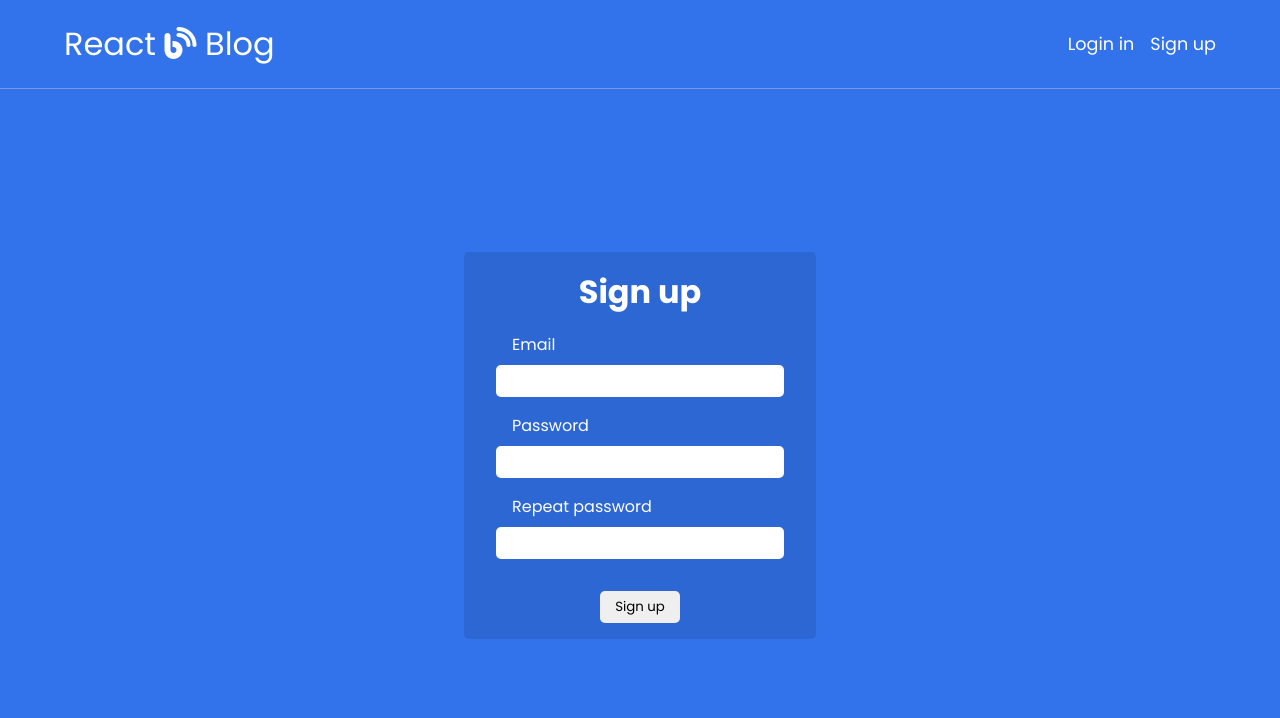
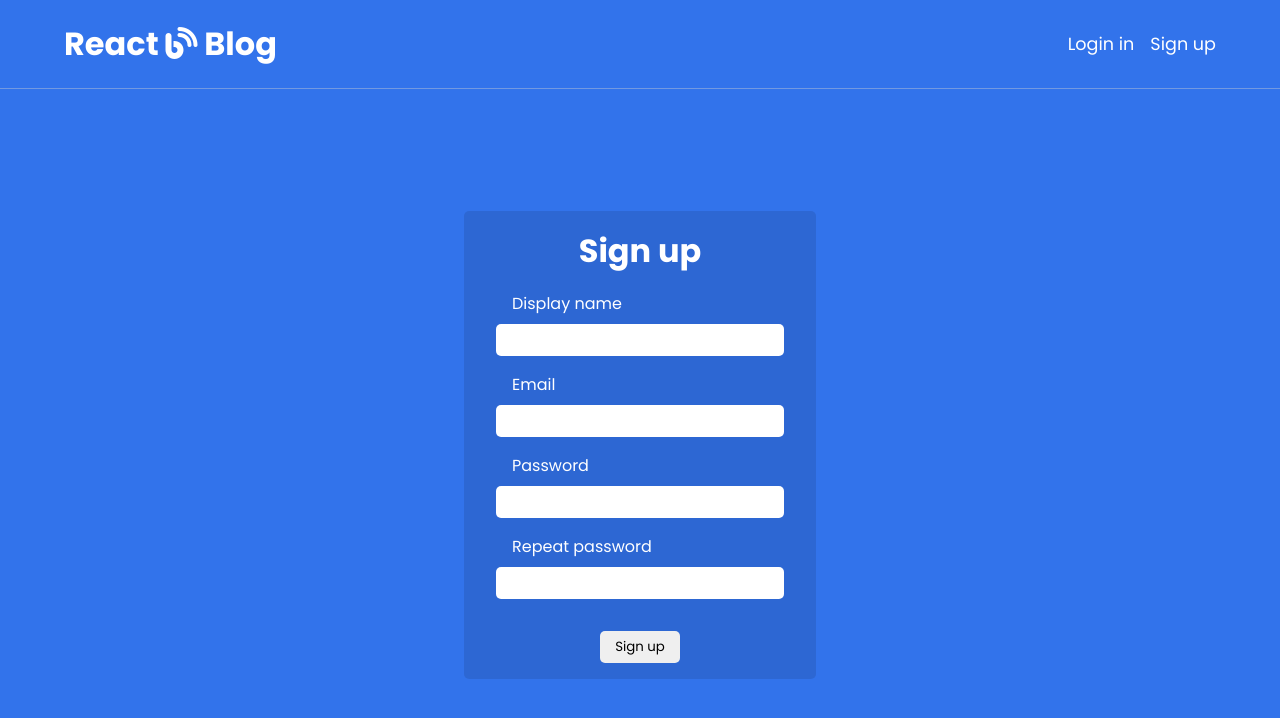
Before and after one commit to Lauritsen1/react-blog, a React (Create React App) app: page /signup in a window 1280 px wide. Shown: the top 718 px of the page. Built offline with nearby package versions, Linux system fonts and the light colour scheme; no server answers.

Commit message:
add display name to signup form

```diff
--- a/src/auth.js
+++ b/src/auth.js
@@ -12,8 +12,17 @@ const AuthProvider = ({ children }) => {
     const [currentUser, setCurrentUser] = useState();
     const [loading, setLoading] = useState(true);
 
-    function signup(email, password) {
-        return auth.createUserWithEmailAndPassword(email, password);
+    function signup(email, password, displayName) {
+        return auth.createUserWithEmailAndPassword(email, password)
+            .then((userCredential) => {
+
+                var user = userCredential.user;
+
+                user.updateProfile({
+                    displayName: displayName
+                  });
+
+            });
     }
 
     function login(email, password) {
@@ -27,12 +36,12 @@ const AuthProvider = ({ children }) => {
     useEffect(() => {
 
         const unsubscribe = auth.onAuthStateChanged(user => {
-          setCurrentUser(user);
-          setLoading(false);
+            setCurrentUser(user);
+            setLoading(false);
         })
 
         return unsubscribe
-      }, [])
+    }, [])
 
     const value = {
         currentUser,
--- a/src/components/header/header.scss
+++ b/src/components/header/header.scss
@@ -12,7 +12,7 @@ $header-height: 5.5rem;
     border-bottom: 1px solid rgba(lightgray, 0.4);
 
     h1 {
-        font-weight: normal;
+        font-weight: bold;
 
         a {
             color: $heading-color;
--- a/src/components/signup/signup.jsx
+++ b/src/components/signup/signup.jsx
@@ -6,6 +6,7 @@ import './signup.scss';
 
 const Signup = () => {
 
+    const displayNameRef = useRef();
     const emailRef = useRef();
     const passwordRef = useRef();
     const repeatPasswordRef = useRef();
@@ -26,7 +27,7 @@ const Signup = () => {
                 return false;
             }
 
-            await signup(emailRef.current.value, passwordRef.current.value);
+            await signup(emailRef.current.value, passwordRef.current.value, displayNameRef.current.value);
 
             history.push('/');
 
@@ -51,6 +52,12 @@ const Signup = () => {
                 }
 
                 <h1>Sign up</h1>
+
+                <fieldset>
+                    <label htmlFor='displayName'>Display name</label>
+                    <input type='text' id='displayName' name='displayName' ref={displayNameRef} />
+                </fieldset>
+
                 <fieldset>
                     <label htmlFor='email'>Email</label>
                     <input type='email' id='email' name='email' ref={emailRef} />
```
